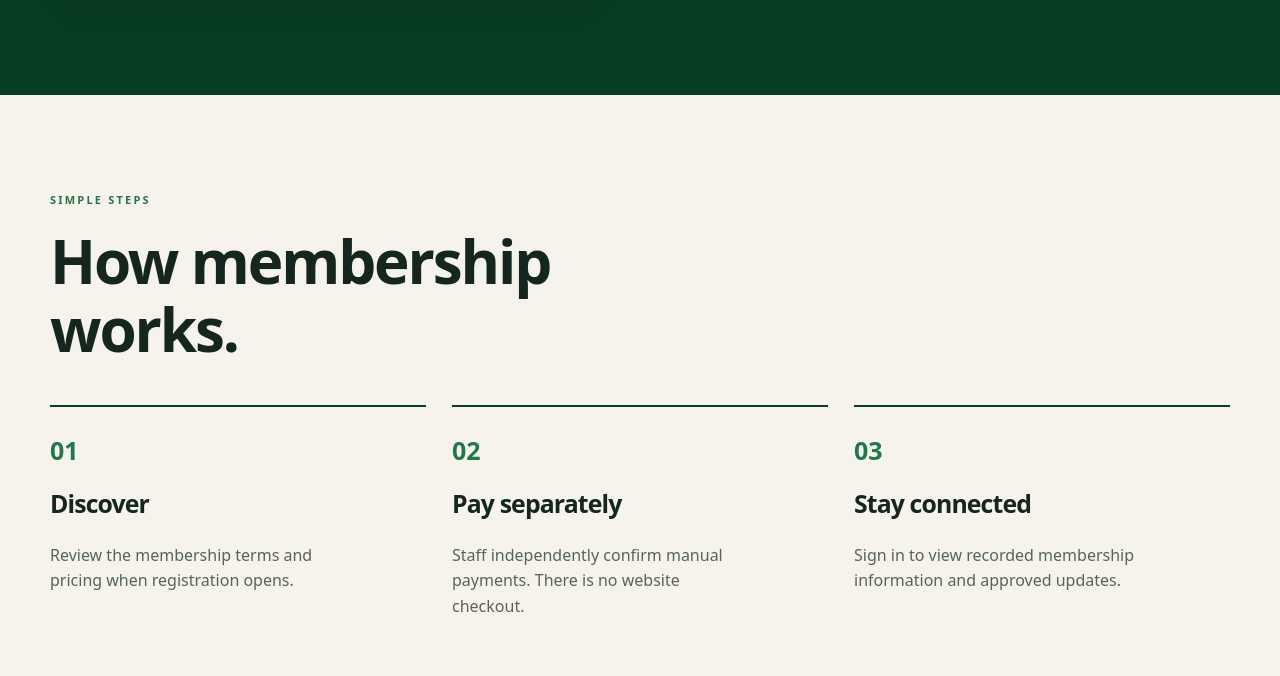
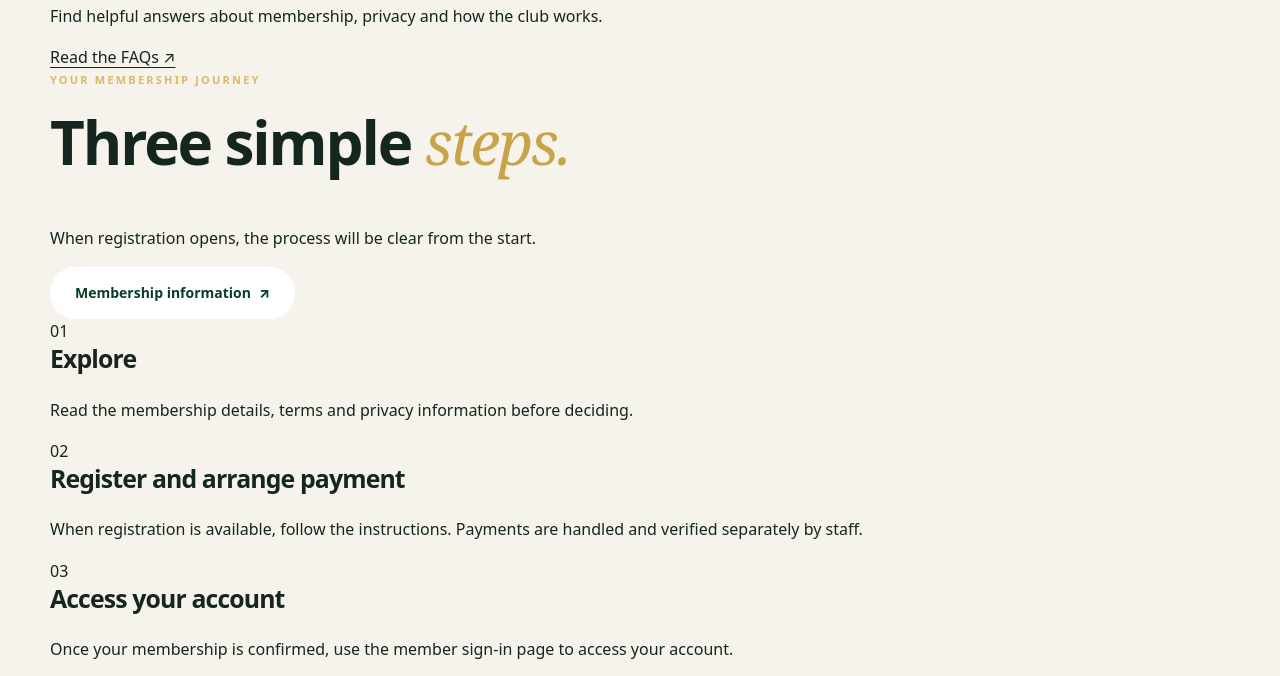
Before and after one commit to shopcannacartel-ai/canna-cartel-website, a WordPress theme: template front-page.php in a window 1280 px wide. Shown: the part 2144-2820 px from the top of the page. Run offline with PHP 8.4 and a stand-in for WordPress, Linux system fonts and the light colour scheme; the site name, menu and one post (Sample post) are stand-ins, and other content is empty.

Commit message:
Redesign homepage as membership landing page

```diff
--- a/front-page.php
+++ b/front-page.php
@@ -1,61 +1,71 @@
 <?php get_header(); ?>
-<main id="main-content">
-  <section class="ccu-hero" aria-labelledby="ccu-hero-title">
-    <div class="ccu-wrap ccu-hero-grid">
-      <div class="ccu-hero-copy">
-        <p class="ccu-eyebrow">Canna Cartel 420 · Cape Town</p>
-        <div class="ccu-hero-brand"><?php ccu_logo('hero'); ?></div>
-        <h1 id="ccu-hero-title">Welcome to <em>the club.</em></h1>
-        <p class="ccu-lead">A community-first membership experience. Stay connected with club news, discover approved activities and manage your membership simply.</p>
-        <div class="ccu-actions">
+<main id="main-content" class="ccu-home">
+  <section class="ccu-home-hero" aria-labelledby="ccu-home-title">
+    <div class="ccu-wrap ccu-home-hero-grid">
+      <div class="ccu-home-copy">
+        <p class="ccu-eyebrow">Cape Town · South Africa</p>
+        <?php ccu_logo('hero'); ?>
+        <p class="ccu-home-kicker">COMMUNITY STARTS HERE</p>
+        <h1 id="ccu-home-title">Your people.<br><em>Your community.</em></h1>
+        <p class="ccu-home-lead">A simpler way to stay connected with Canna Cartel 420. Explore membership information, keep up with approved community activities and access your member account.</p>
+        <div class="ccu-home-actions">
           <a class="ccu-btn" href="<?php echo esc_url(ccu_url('/membership/')); ?>">Explore membership <span aria-hidden="true">↗</span></a>
-          <a class="ccu-btn ccu-btn--outline" href="<?php echo esc_url(ccu_url('/member-sign-in/')); ?>">Member sign in</a>
+          <a class="ccu-btn ccu-btn--outline" href="<?php echo esc_url(ccu_url('/member-sign-in/')); ?>">I’m already a member</a>
         </div>
-        <div class="ccu-notice" role="note"><span class="ccu-notice-dot" aria-hidden="true"></span> Registration will open after final terms, privacy and security checks.</div>
+        <p class="ccu-home-status"><span aria-hidden="true"></span> Membership registration is currently closed while final checks are completed.</p>
       </div>
-      <div class="ccu-hero-photo">
+      <div class="ccu-home-visual">
         <picture>
           <source media="(max-width: 720px)" srcset="<?php echo esc_url(ccu_asset('cape_town_community_mobile.webp')); ?>" type="image/webp">
-          <img src="<?php echo esc_url(ccu_asset('cape_town_community_desktop.webp')); ?>" alt="Cape Town city streets and mountain backdrop" width="1260" height="920" loading="eager" decoding="async" fetchpriority="high">
+          <img src="<?php echo esc_url(ccu_asset('cape_town_community_desktop.webp')); ?>" alt="Cape Town city and mountain scenery" width="1260" height="920" loading="eager" decoding="async" fetchpriority="high">
         </picture>
-        <div class="ccu-photo-tag">Rooted in Cape Town. Built for community.</div>
+        <div class="ccu-home-image-caption"><span>01</span><span>Rooted in Cape Town. Connected by community.</span></div>
       </div>
     </div>
   </section>
 
-  <section class="ccu-section ccu-section--light" aria-labelledby="ccu-experience-title">
-    <div class="ccu-wrap">
-      <p class="ccu-eyebrow ccu-eyebrow--green">The Canna Cartel experience</p>
-      <h2 id="ccu-experience-title">Your community. <em>One place.</em></h2>
-      <p class="ccu-intro">A straightforward membership platform first — not a complicated online store.</p>
-      <div class="ccu-cards">
-        <article class="ccu-card"><span class="ccu-card-number">01 / Membership</span><h3>Join the club</h3><p>Explore membership, account information and simple steps for joining when registration opens.</p><a href="<?php echo esc_url(ccu_url('/membership/')); ?>">Explore membership <span aria-hidden="true">↗</span></a></article>
-        <article class="ccu-card"><span class="ccu-card-number">02 / Community</span><h3>Events & activities</h3><p>Follow announcements about approved club activities as dates and participation details are confirmed.</p><a href="<?php echo esc_url(ccu_url('/member-updates-and-competitions/')); ?>">See updates <span aria-hidden="true">↗</span></a></article>
-        <article class="ccu-card"><span class="ccu-card-number">03 / Education</span><h3>Know more</h3><p>Find balanced, easy-to-follow information about cannabis terminology, responsible choices and club FAQs.</p><a href="<?php echo esc_url(ccu_url('/frequently-asked-questions/')); ?>">Explore FAQs <span aria-hidden="true">↗</span></a></article>
+  <section class="ccu-home-intro ccu-section--light" aria-labelledby="ccu-intro-title">
+    <div class="ccu-wrap ccu-home-intro-inner">
+      <div><p class="ccu-eyebrow ccu-eyebrow--green">A club built around people</p><h2 id="ccu-intro-title">Membership made <em>straightforward.</em></h2></div>
+      <p>We’re creating one welcoming place for membership information, club news and community updates. No complicated online shop or checkout. Just the essentials, clearly explained.</p>
+    </div>
+  </section>
+
+  <section class="ccu-home-benefits" aria-label="Membership features">
+    <div class="ccu-wrap ccu-home-benefit-grid">
+      <article class="ccu-home-benefit"><span class="ccu-home-icon" aria-hidden="true">01</span><h3>Your member space</h3><p>Access your account and view the membership information recorded for you.</p><a href="<?php echo esc_url(ccu_url('/member-sign-in/')); ?>">Go to sign in <span aria-hidden="true">↗</span></a></article>
+      <article class="ccu-home-benefit"><span class="ccu-home-icon" aria-hidden="true">02</span><h3>Club updates</h3><p>Keep up with announcements, approved activities and community news.</p><a href="<?php echo esc_url(ccu_url('/member-updates-and-competitions/')); ?>">View updates <span aria-hidden="true">↗</span></a></article>
+      <article class="ccu-home-benefit"><span class="ccu-home-icon" aria-hidden="true">03</span><h3>Clear information</h3><p>Find helpful answers about membership, privacy and how the club works.</p><a href="<?php echo esc_url(ccu_url('/frequently-asked-questions/')); ?>">Read the FAQs <span aria-hidden="true">↗</span></a></article>
+    </div>
+  </section>
+
+  <section class="ccu-home-journey" aria-labelledby="ccu-journey-title">
+    <div class="ccu-wrap ccu-journey-grid">
+      <div class="ccu-journey-heading"><p class="ccu-eyebrow">Your membership journey</p><h2 id="ccu-journey-title">Three simple <em>steps.</em></h2><p>When registration opens, the process will be clear from the start.</p><a class="ccu-btn ccu-btn--light" href="<?php echo esc_url(ccu_url('/membership/')); ?>">Membership information <span aria-hidden="true">↗</span></a></div>
+      <div class="ccu-journey-steps">
+        <article><span>01</span><div><h3>Explore</h3><p>Read the membership details, terms and privacy information before deciding.</p></div></article>
+        <article><span>02</span><div><h3>Register and arrange payment</h3><p>When registration is available, follow the instructions. Payments are handled and verified separately by staff.</p></div></article>
+        <article><span>03</span><div><h3>Access your account</h3><p>Once your membership is confirmed, use the member sign-in page to access your account.</p></div></article>
       </div>
     </div>
   </section>
 
-  <section class="ccu-section ccu-section--story" aria-labelledby="ccu-story-title">
-    <div class="ccu-wrap ccu-story-grid">
+  <section class="ccu-home-community" aria-labelledby="ccu-community-title">
+    <div class="ccu-wrap ccu-community-grid">
       <picture>
         <source media="(max-width: 720px)" srcset="<?php echo esc_url(ccu_asset('cartel_community_walk_mobile.webp')); ?>" type="image/webp">
-        <img src="<?php echo esc_url(ccu_asset('cartel_community_walk_desktop.webp')); ?>" alt="Friends walking together through a neighbourhood" width="1260" height="920" loading="lazy" decoding="async">
+        <img src="<?php echo esc_url(ccu_asset('cartel_community_walk_desktop.webp')); ?>" alt="A group of friends walking together outdoors" width="1260" height="920" loading="lazy" decoding="async">
       </picture>
-      <div><p class="ccu-eyebrow">People first</p><h2 id="ccu-story-title">More than a <em>membership card.</em></h2><p>A comfortable place to keep track of your community, your club updates and your membership information — with clear choices about optional messages.</p><a class="ccu-btn ccu-btn--light" href="<?php echo esc_url(ccu_url('/about/')); ?>">Our story <span aria-hidden="true">↗</span></a></div>
+      <div><p class="ccu-eyebrow ccu-eyebrow--green">Stay in the loop</p><h2 id="ccu-community-title">Good people. <em>Good energy.</em></h2><p>From club announcements to approved meet-ups, this is where members can stay informed and connected.</p><a class="ccu-text-link" href="<?php echo esc_url(ccu_url('/about/')); ?>">Get to know the club <span aria-hidden="true">↗</span></a></div>
     </div>
   </section>
 
-  <section class="ccu-section ccu-section--light" aria-labelledby="ccu-how-title">
-    <div class="ccu-wrap">
-      <p class="ccu-eyebrow ccu-eyebrow--green">Simple steps</p><h2 id="ccu-how-title">How membership works.</h2>
-      <div class="ccu-steps">
-        <div><span>01</span><h3>Discover</h3><p>Review the membership terms and pricing when registration opens.</p></div>
-        <div><span>02</span><h3>Pay separately</h3><p>Staff independently confirm manual payments. There is no website checkout.</p></div>
-        <div><span>03</span><h3>Stay connected</h3><p>Sign in to view recorded membership information and approved updates.</p></div>
-      </div>
-      <div class="ccu-callout"><div><p class="ccu-eyebrow ccu-eyebrow--green">Coming later</p><h3>Still in Harvest.</h3><p>Our online shop is being prepared. Online orders, payment and checkout are not active.</p></div><a class="ccu-btn" href="<?php echo esc_url(ccu_url('/shop/')); ?>">Shop update <span aria-hidden="true">↗</span></a></div>
+  <section class="ccu-home-final" aria-labelledby="ccu-final-title">
+    <div class="ccu-wrap ccu-final-panel">
+      <div><p class="ccu-eyebrow">Your next step</p><h2 id="ccu-final-title">Want to know more?</h2><p>Explore the membership information or head straight to your member account.</p></div>
+      <div class="ccu-final-actions"><a class="ccu-btn" href="<?php echo esc_url(ccu_url('/membership/')); ?>">Explore membership <span aria-hidden="true">↗</span></a><a class="ccu-btn ccu-btn--outline" href="<?php echo esc_url(ccu_url('/member-sign-in/')); ?>">Member sign in</a></div>
     </div>
+    <p class="ccu-home-disclaimer">Membership information only. Registration is currently closed. Payments are not processed on this website and no online checkout is available.</p>
   </section>
 </main>
 <?php get_footer(); ?>
```
